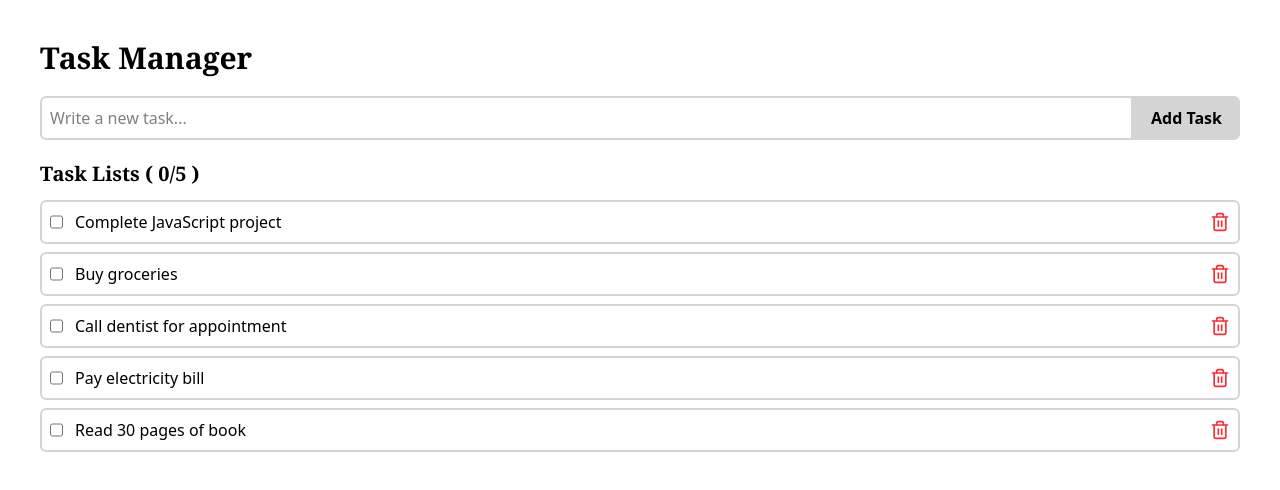
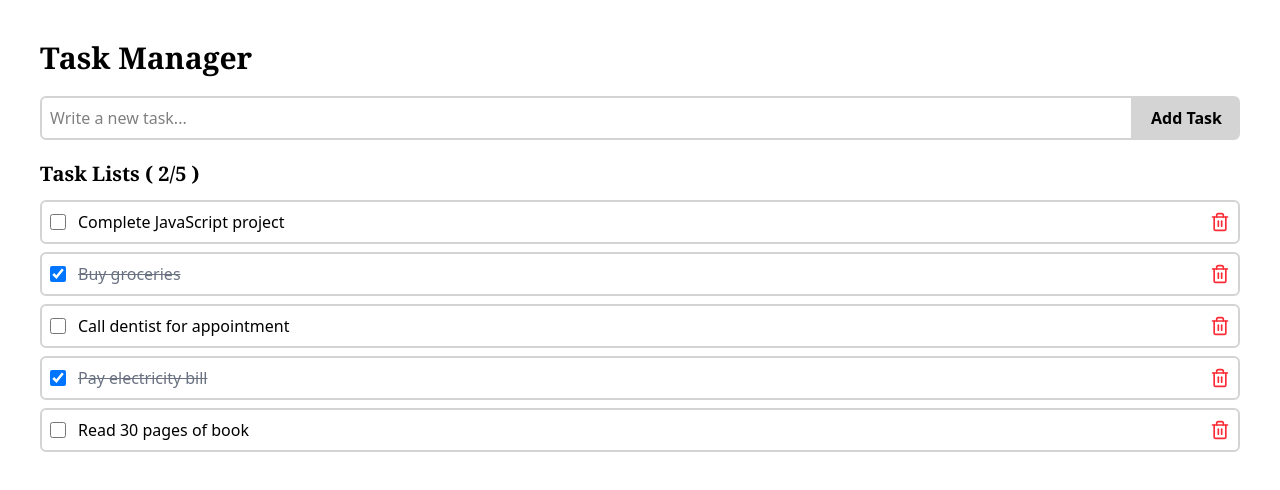
Before and after one commit to Phyothidarkyaw/To-do-List-App, a React (Vite) app: page / in a window 1280 px wide. Shown: the top 490 px of the page. Built offline with nearby package versions, Linux system fonts and the light colour scheme.

Commit message:
feat: task isDone

```diff
--- a/src/App.jsx
+++ b/src/App.jsx
@@ -8,40 +8,48 @@ const App = () => {
     {
       id: 1,
       task: "Complete JavaScript project",
-    isDone: false
+      isDone: false,
     },
     {
       id: 2,
       task: "Buy groceries",
-    isDone: true
+      isDone: true,
     },
     {
       id: 3,
       task: "Call dentist for appointment",
-    isDone: false
+      isDone: false,
     },
     {
       id: 4,
       task: "Pay electricity bill",
-    isDone: true
+      isDone: true,
     },
     {
       id: 5,
       task: "Read 30 pages of book",
-    isDone: false
-  }
+      isDone: false,
+    },
   ]);
+
   const addTask = (newTask) => {
     setTask([...tasks, newTask]);
   };
+
   const removeTask = (id) => {
-    setTask(tasks.filter((task) => task.id !== id ))
-  }
+    setTask(tasks.filter((task) => task.id !== id));
+  };
+
+  const doneTask = (id) => {
+    setTask(
+      tasks.map((el) => (el.id == id ? { ...el, isDone: !el.isDone } : { ...el })),
+    );
+  };
   return (
     <div className="p-10">
       <Heading />
       <CreateTask addTask={addTask} />
-      <TaskList tasks={tasks} removeTask={removeTask} />
+      <TaskList tasks={tasks} removeTask={removeTask} doneTask={doneTask} />
     </div>
   );
 };
--- a/src/components/Task.jsx
+++ b/src/components/Task.jsx
@@ -1,16 +1,24 @@
 import { Trash2 } from "lucide-react";
 
-const Task = ({ job :{id,task,isDone}, removeTask }) => {
+const Task = ({ job: { id, task, isDone }, removeTask, doneTask }) => {
   const handleDeleteBtn = () => {
     if (confirm("Are you want to delete?")) {
       removeTask(id);
     }
   };
+  const handleOnChange = () => {
+    doneTask(id);
+  };
   return (
     <div className="flex justify-between items-center border-2 border-neutral-300 rounded-md p-2 mb-2">
-      <div className="flex gap-3">
-        <input type="checkbox" />
-        <p>{task}</p>
+      <div className="flex items-center gap-3">
+        <input
+          type="checkbox"
+          className="size-4"
+          checked={isDone}
+          onChange={handleOnChange}
+        />
+        <p className={`${isDone && "line-through text-gray-500"}`}>{task}</p>
       </div>
       <button onClick={handleDeleteBtn}>
         <Trash2 className="size-5 text-red-500 duration-200 active:scale-90" />
--- a/src/components/TaskList.jsx
+++ b/src/components/TaskList.jsx
@@ -1,14 +1,14 @@
 import React from "react";
 import Task from "./Task";
 
-const TaskList = ({ tasks,removeTask }) => {
+const TaskList = ({ tasks,removeTask,doneTask }) => {
   return (
     <div>
       <h3 className="font-bold text-xl font-serif mb-3">
-        Task Lists ( 0/{tasks.length} )
+        Task Lists ( {tasks.filter((el) => el.isDone ).length}/{tasks.length} )
       </h3>
       {tasks.map((el) => (
-        <Task key={el.id} job={el} removeTask={removeTask} />
+        <Task key={el.id} job={el} removeTask={removeTask} doneTask={doneTask} />
       ))}
     </div>
   );
```
Lines whose indentation alone changed are shown as unchanged.
